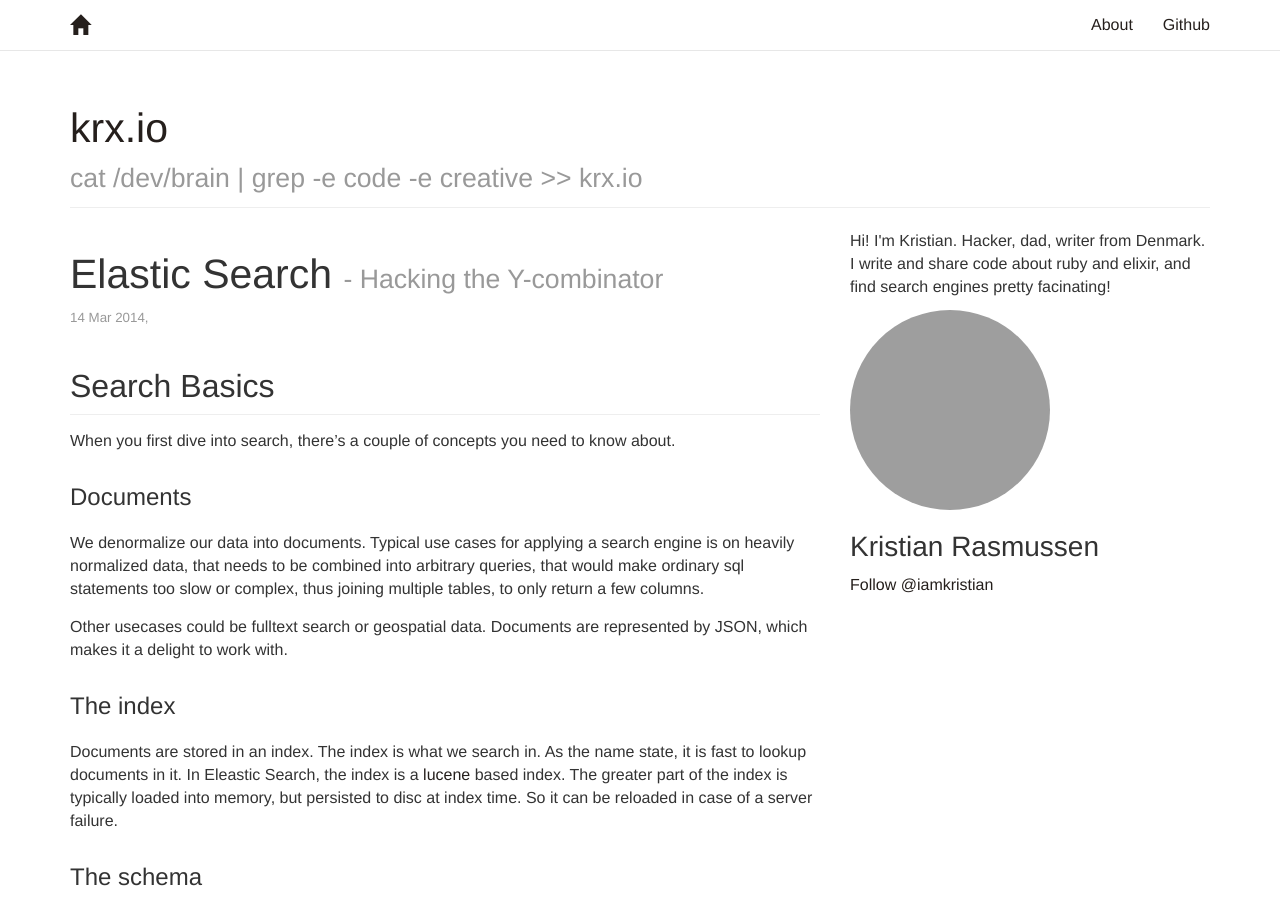
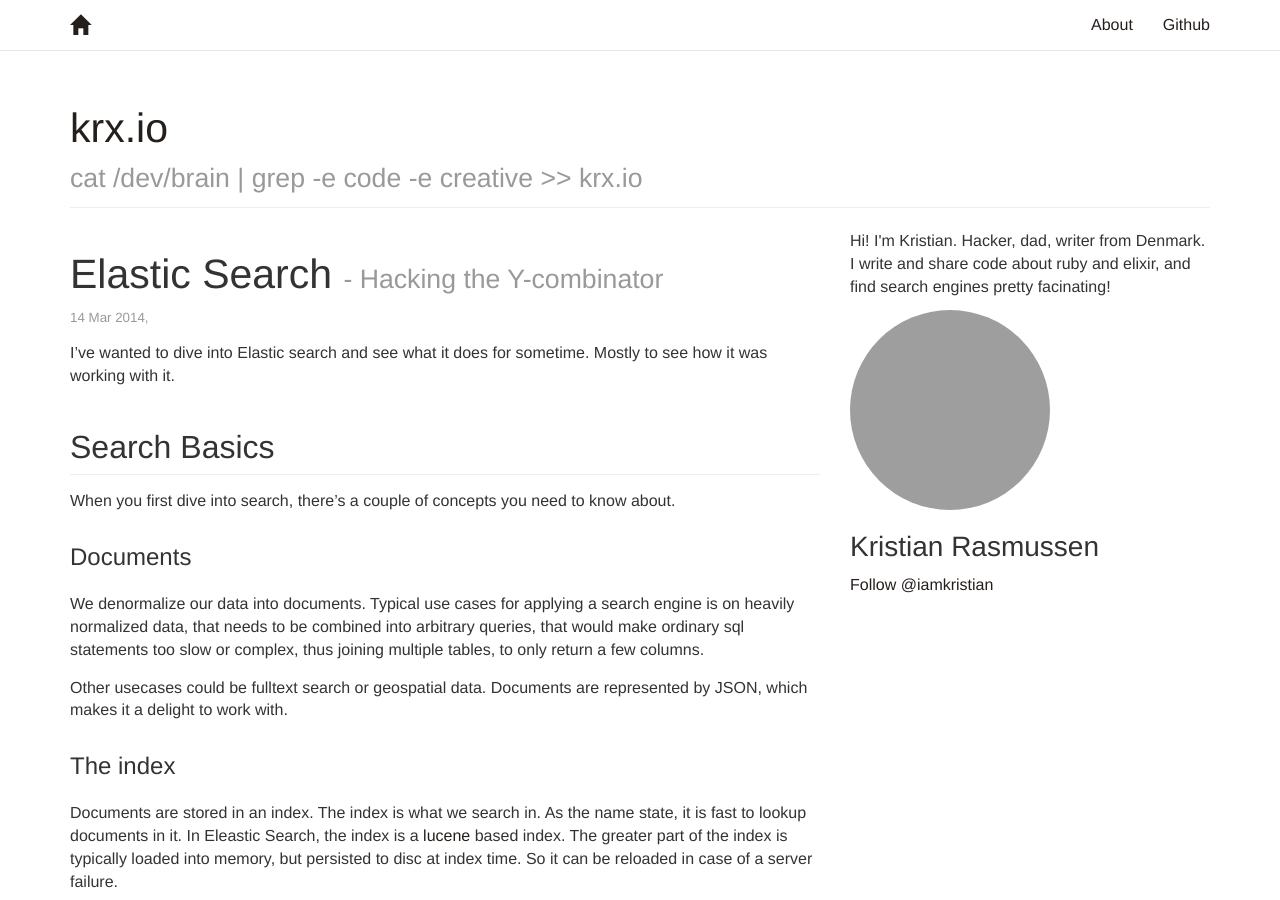
Before and after one commit to iamkristian/iamkristian.github.io, a Jekyll site: the page built from _posts/2014-03-07-elastic_search-hacking-the-y-combinator.md, in a window 1280 px wide and 900 px high. Built offline with Jekyll 4.4.1, drawn with Linux system fonts in a browser that asks for light colours; nearby versions of some CDN libraries; Markdown is read by kramdown in place of the engine named in the settings; comment, search, counter and statistics services are not loaded; grey boxes are pictures that could not be loaded.

Commit message:
fix intro and layout

````diff
--- a/_posts/2014-03-07-elastic_search-hacking-the-y-combinator.md
+++ b/_posts/2014-03-07-elastic_search-hacking-the-y-combinator.md
@@ -4,6 +4,8 @@
 date:   2014-03-14 10:32:41
 categories: ruby rails elastic_search
 ---
+
+I've wanted to dive into Elastic search and see what it does for sometime. Mostly to see how it was working with it.
 
 ## Search Basics
 
@@ -125,6 +127,7 @@
 -author:gebe       # Will make exclude author gebe from results
 ```
 Querying throug the gem would add this to the ``` Elastic ``` class
+
 ```ruby
 def search(options = {})
   client.search(index: 'ycombinator', type: 'items', body: options)
````
